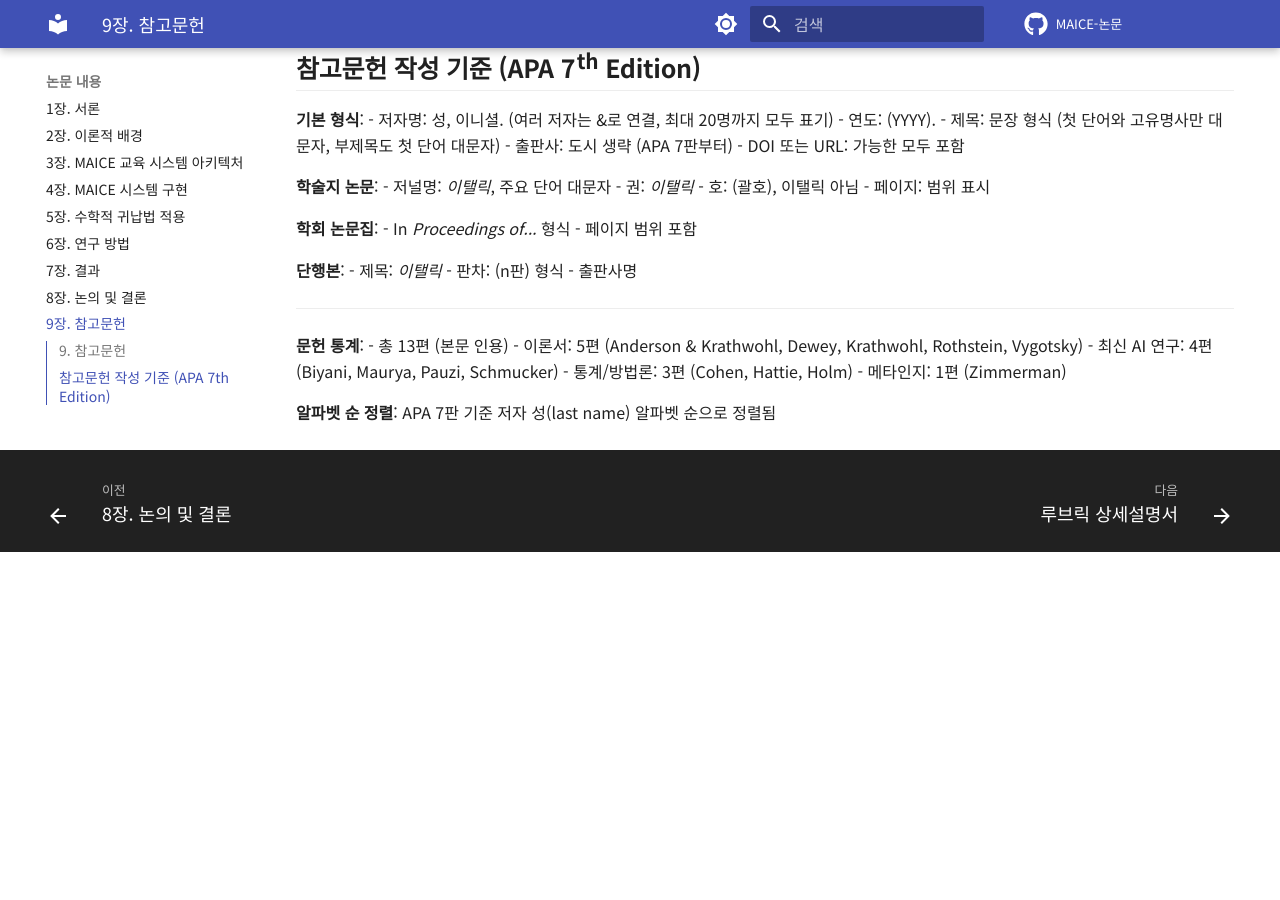
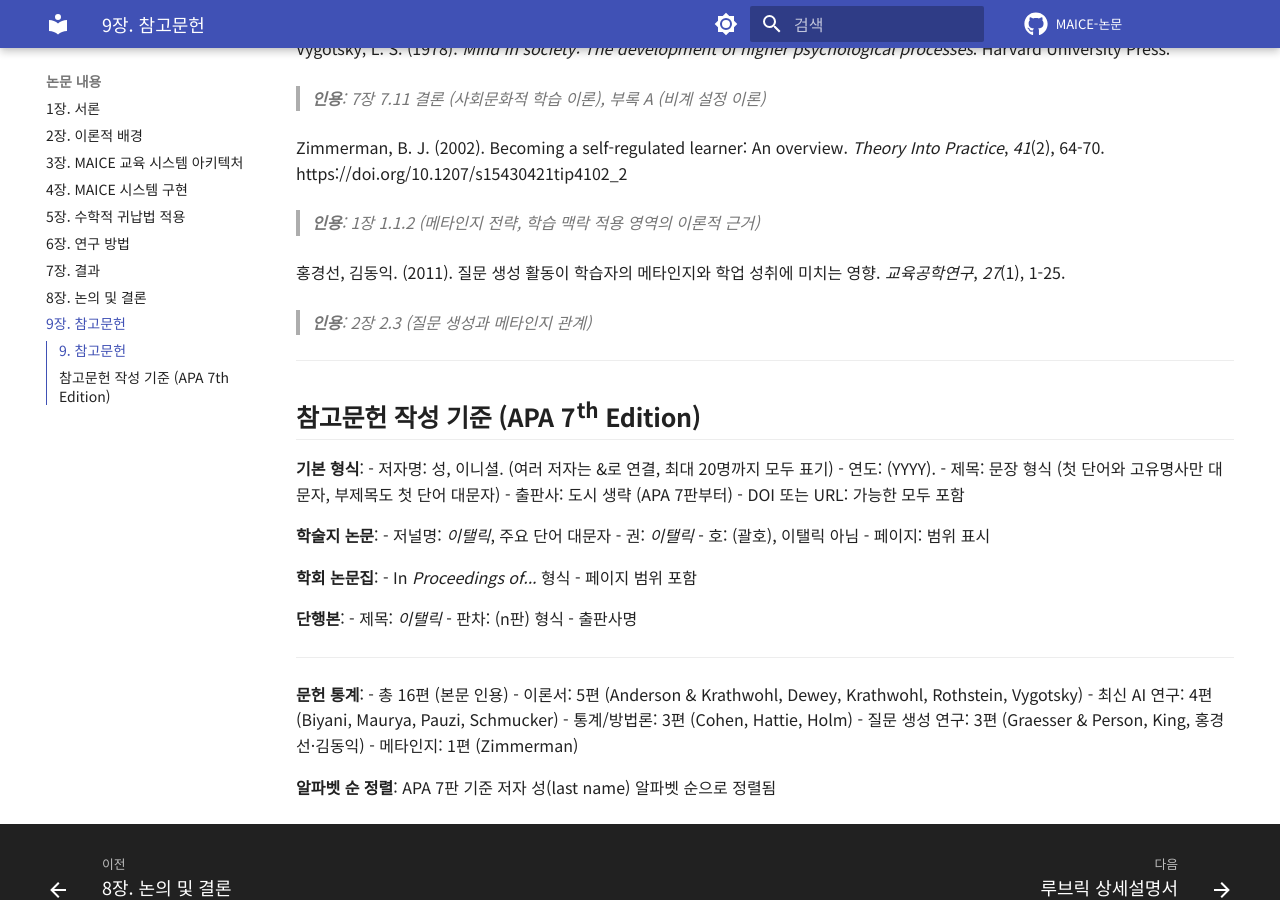
Before and after one commit to KimKyuBong/maice-paper-deploy, an MkDocs documentation site: the page built from docs/chapters/09-references.md, in a window 1280 px wide and 900 px high, scrolled down 2006 px. Built offline with MkDocs 1.6.1 and Material for MkDocs 9.7.7, drawn with Linux system fonts in a browser that asks for light colours; comment, search, counter and statistics services are not loaded; before the commit the page ends 2623 px from its top, so only the background shows below that; some of the changed text lies outside the part shown.

Commit message:
Add references and update citations for question generation research
Co-authored-by: tfm0405 <tfm0405@gmail.com>

```diff
--- a/docs/chapters/09-references.md
+++ b/docs/chapters/09-references.md
@@ -14,11 +14,17 @@ Cohen, J. (1988). *Statistical power analysis for the behavioral sciences* (2nd
 Dewey, J. (1910). *How we think*. D.C. Heath & Co. https://doi.org/10.1037/10903-000
   > **인용**: 2장 (반성적 사고 5단계), 5장 (명료화 프로세스 설계), 8장 8.2.1 (이론 실증)
 
+Graesser, A. C., & Person, N. K. (1994). Question asking during tutoring. *American Educational Research Journal*, *31*(1), 104-137. https://doi.org/10.3102/00028312031001104
+  > **인용**: 2장 2.3 (질문의 인지적 수준 분류), 3장 3.4 (질문 품질 평가 루브릭 설계 기반)
+
 Hattie, J. (2009). *Visible learning: A synthesis of over 800 meta-analyses relating to achievement*. Routledge. https://doi.org/10.4324/9780203887332
   > **인용**: 6장 6.5.1 (작은 효과크기의 실용적 의미), 부록 D (교육 개입 효과 해석)
 
 Holm, S. (1979). A simple sequentially rejective multiple test procedure. *Scandinavian Journal of Statistics*, *6*(2), 65-70. https://www.jstor.org/stable/4615733
   > **인용**: 7장 (다중 비교 보정), 부록 D (Holm-Bonferroni 방법)
+
+King, A. (1994). Guiding knowledge construction in the classroom: Effects of teaching children how to question and how to explain. *American Educational Research Journal*, *31*(2), 338-368. https://doi.org/10.3102/00028312031002338
+  > **인용**: 2장 2.3 (학생 생성 질문이 깊이 있는 이해를 촉진), 3장 3.4 (질문 생성 연구)
 
 Krathwohl, D. R. (2002). A revision of Bloom's taxonomy: An overview. *Theory Into Practice*, *41*(4), 212-218. https://doi.org/10.1207/s15430421tip4104_2
   > **인용**: 2장 2.1 (개정된 Bloom 분류 체계 설명)
@@ -40,6 +46,9 @@ Vygotsky, L. S. (1978). *Mind in society: The development of higher psychologica
 
 Zimmerman, B. J. (2002). Becoming a self-regulated learner: An overview. *Theory Into Practice*, *41*(2), 64-70. https://doi.org/10.1207/s15430421tip4102_2
   > **인용**: 1장 1.1.2 (메타인지 전략, 학습 맥락 적용 영역의 이론적 근거)
+
+홍경선, 김동익. (2011). 질문 생성 활동이 학습자의 메타인지와 학업 성취에 미치는 영향. *교육공학연구*, *27*(1), 1-25.
+  > **인용**: 2장 2.3 (질문 생성과 메타인지 관계)
 
 ---
 
@@ -70,10 +79,11 @@ Zimmerman, B. J. (2002). Becoming a self-regulated learner: An overview. *Theory
 ---
 
 **문헌 통계**:
-- 총 13편 (본문 인용)
+- 총 16편 (본문 인용)
 - 이론서: 5편 (Anderson & Krathwohl, Dewey, Krathwohl, Rothstein, Vygotsky)
 - 최신 AI 연구: 4편 (Biyani, Maurya, Pauzi, Schmucker)
 - 통계/방법론: 3편 (Cohen, Hattie, Holm)
+- 질문 생성 연구: 3편 (Graesser & Person, King, 홍경선·김동익)
 - 메타인지: 1편 (Zimmerman)
 
 **알파벳 순 정렬**: APA 7판 기준 저자 성(last name) 알파벳 순으로 정렬됨
```
Also changed, not shown: docs/chapters/07-results.md (+1 -1 lines).
